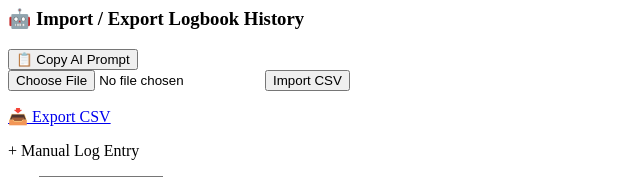
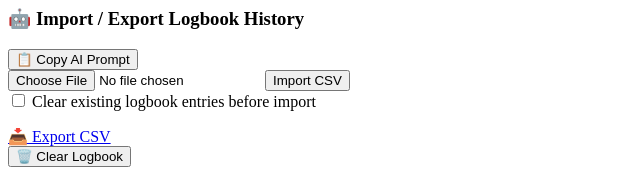
Before and after one commit to officialxndr/fleet-maintenance-addon, a Flask app: template fleet_maintenance/templates/_logbook.html in a window 1280 px wide. Shown: the top 177 px of the page, without its empty margins (0-640 px from the left). Run offline with Flask 3, Linux system fonts and the light colour scheme; the template is opened without the code that fills it, so the values that code supplies are empty.

Commit message:
added clearing functions to the logbook & intervals

```diff
--- a/fleet_maintenance/app.py
+++ b/fleet_maintenance/app.py
@@ -436,6 +436,14 @@
     save_db(db, sync_mqtt=False)
     return redirect(f"{get_base_path()}/vehicle/{vin}")
 
+@app.route('/api/<vin>/clear_logbook', methods=['POST'])
+def clear_logbook(vin):
+    db = load_db()
+    if vin in db.get("vehicles", {}):
+        db["vehicles"][vin]["logbook"] = []
+        save_db(db, sync_mqtt=False)
+    return redirect(f"{get_base_path()}/vehicle/{vin}?tab=logbook")
+
 @app.route('/api/import_baseline_csv', methods=['POST'])
 @app.route('/api/<vin>/import_baseline_csv', methods=['POST'])
 def import_baseline_csv(vin=None):
@@ -474,8 +482,9 @@
 def import_csv(vin):
     if 'csv_file' in request.files:
         db = load_db()
-        # Clear existing services to prevent duplicates on re-import
-        db["vehicles"][vin]["services"] = []
+        # Clear existing services only if checkbox is checked
+        if request.form.get('clear_existing') == 'yes':
+            db["vehicles"][vin]["services"] = []
         for row in csv.DictReader(StringIO(request.files['csv_file'].stream.read().decode("UTF8"), newline=None)):
             db["vehicles"][vin]["services"].append({"id": str(uuid.uuid4())[:8], "category": row.get('Category', 'Other').strip(), "name": row.get('Service', 'Unknown').strip(), "interval_months": int(row.get('Interval_Months', 0)), "interval_miles": int(row.get('Interval_Miles', 0)), "parts_info": row.get('Parts_Info', '').strip(), "last_service_miles": None, "last_service_date": None, "garage_parts": [], "garage_torque": []})
         save_db(db)
@@ -487,6 +496,10 @@
         db = load_db()
         if vin not in db.get("vehicles", {}):
             return redirect(f"{get_base_path()}/")
+
+        # Clear existing logbook entries only if checkbox is checked
+        if request.form.get('clear_existing') == 'yes':
+            db["vehicles"][vin]["logbook"] = []
 
         success_count = 0
         error_messages = []
--- a/fleet_maintenance/templates/_logbook.html
+++ b/fleet_maintenance/templates/_logbook.html
@@ -3,11 +3,22 @@
         <h3 class="font-bold text-emerald-900 dark:text-emerald-300 mb-2">🤖 Import / Export Logbook History</h3>
         <div class="flex flex-col md:flex-row gap-4 items-center">
             <button id="copy_btn_logbook" onclick="copyPrompt('logbook')" class="w-full md:w-auto bg-emerald-600 hover:bg-emerald-700 text-white text-sm py-2 px-4 rounded shadow font-medium transition whitespace-nowrap">📋 Copy AI Prompt</button>
-            <form action="{{ ingress_path }}/api/{{ current_vin }}/import_logbook" method="POST" enctype="multipart/form-data" class="flex w-full md:w-auto gap-2 items-center border border-emerald-200 dark:border-zinc-700 bg-white dark:bg-zinc-800 p-1 rounded shadow-sm">
-                <input type="file" name="csv_file" accept=".csv" required class="text-sm w-full p-1 dark:text-gray-300">
-                <button type="submit" class="bg-accent text-white text-sm py-1.5 px-4 rounded shadow font-medium transition whitespace-nowrap">Import CSV</button>
+            <form action="{{ ingress_path }}/api/{{ current_vin }}/import_logbook" method="POST" enctype="multipart/form-data" class="flex flex-col w-full md:w-auto gap-2 border border-emerald-200 dark:border-zinc-700 bg-white dark:bg-zinc-800 p-2 rounded shadow-sm">
+                <div class="flex gap-2 items-center">
+                    <input type="file" name="csv_file" accept=".csv" required class="text-sm w-full p-1 dark:text-gray-300">
+                    <button type="submit" class="bg-accent text-white text-sm py-1.5 px-4 rounded shadow font-medium transition whitespace-nowrap">Import CSV</button>
+                </div>
+                <label class="flex items-center gap-1.5 text-xs text-gray-600 dark:text-zinc-400 cursor-pointer ml-1">
+                    <input type="checkbox" name="clear_existing" value="yes" class="rounded border-gray-300 dark:border-zinc-600 text-accent focus:ring-accent">
+                    Clear existing logbook entries before import
+                </label>
             </form>
-            <a href="{{ ingress_path }}/api/{{ current_vin }}/export_logbook" class="w-full md:w-auto bg-gray-800 dark:bg-zinc-700 hover:bg-gray-900 text-white text-sm py-2 px-4 rounded shadow font-medium transition text-center whitespace-nowrap ml-auto">📥 Export CSV</a>
+            <div class="flex flex-col gap-2 ml-auto">
+                <a href="{{ ingress_path }}/api/{{ current_vin }}/export_logbook" class="w-full md:w-auto bg-gray-800 dark:bg-zinc-700 hover:bg-gray-900 text-white text-sm py-2 px-4 rounded shadow font-medium transition text-center whitespace-nowrap">📥 Export CSV</a>
+                <form action="{{ ingress_path }}/api/{{ current_vin }}/clear_logbook" method="POST" onsubmit="return confirm('Are you sure you want to delete ALL logbook entries? This cannot be undone.');">
+                    <button type="submit" class="w-full md:w-auto bg-red-600 hover:bg-red-700 text-white text-sm py-2 px-4 rounded shadow font-medium transition whitespace-nowrap">🗑️ Clear Logbook</button>
+                </form>
+            </div>
         </div>
     </div>
 
```
Also changed, not shown: fleet_maintenance/templates/_intervals.html (+9 -3 lines).
